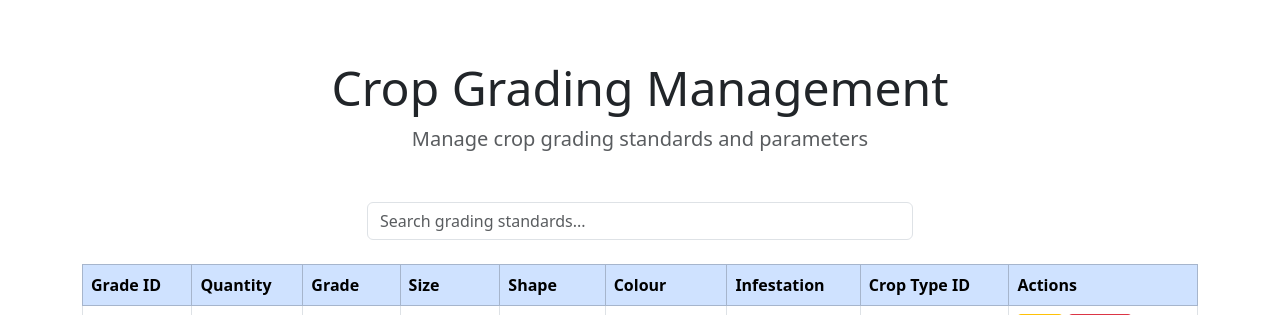
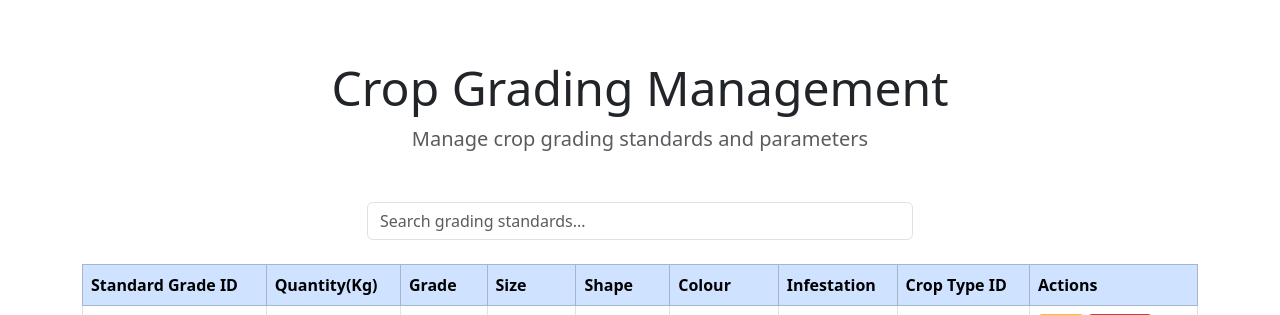
Before and after one commit to SsRito/DBMS-Project, a PHP site: page /gradingCriteria.php in a window 1280 px wide. Shown: the part 978-1293 px from the top of the page. Run offline with PHP 8.4, Linux system fonts and the light colour scheme; data comes from the database, SQL or seed files in the repository; some libraries are stand-ins or nearby versions.

Commit message:
Update gradingCriteria.php

```diff
--- a/gradingCriteria.php
+++ b/gradingCriteria.php
@@ -96,6 +96,9 @@ if (isset($_POST['add'])) {
         }
     }
 }
+$sql = "SELECT standardGradeID, quantity, cropGrade, criteria_size, criteria_shape, criteria_colour FROM farmer_crop_type_grade";
+
+$result = $conn->query($sql);
 ?>
 <!DOCTYPE html>
 <html lang="en">
@@ -227,7 +230,7 @@ if (isset($_POST['add'])) {
                 <a href="qualityReport.html" class="nav-item nav-link px-3">Inspector Report</a>
                 <a href="qualityTrendAnalysis.html" class="nav-item nav-link px-3">Quality Trend</a>
                 <a href="transportationTracking.html" class="nav-item nav-link px-3">Transportation Tracking</a>
-                <a href="trackingOfGradedProducts.html" class="nav-item nav-link px-3">Graded Product Tracking</a>
+                <a href="trackingOfGradedProducts.php" class="nav-item nav-link px-3">Graded Product Tracking</a>
                 <a href="packagingTrackingSystem.html" class="nav-item nav-link px-3">Packaging Tracking</a>
 
                 <div class="nav-item dropdown px-3">
@@ -281,7 +284,8 @@ if (isset($_POST['add'])) {
             <?php echo $error_message; ?>
             <button type="button" class="btn-close" data-bs-dismiss="alert" aria-label="Close"></button>
         </div>
-        <?php endif; ?>
+        <?php endif;
+?>
 
         <!-- Search Bar -->
         <div class="row mb-4">
@@ -295,8 +299,8 @@ if (isset($_POST['add'])) {
             <table class="table table-bordered table-hover" id="gradingTable">
                 <thead class="table-primary">
                     <tr>
-                        <th>Grade ID</th>
-                        <th>Quantity</th>
+                        <th>Standard Grade ID</th>
+                        <th>Quantity(Kg)</th>
                         <th>Grade</th>
                         <th>Size</th>
                         <th>Shape</th>
```
